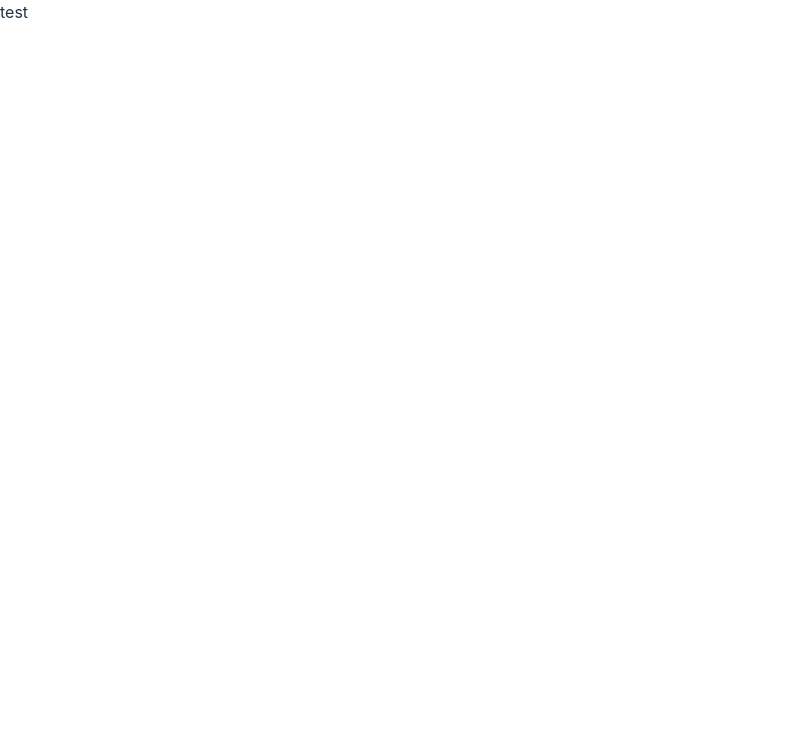
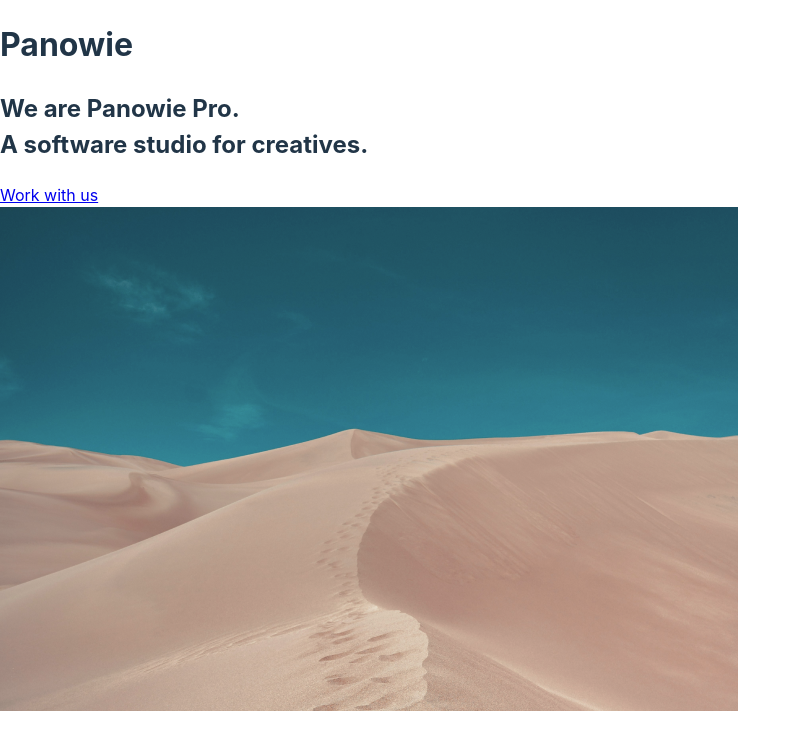
Before and after one commit to jchojna/pp_task, a website built with Vite: page index.html in a window 1280 px wide. Shown: the whole page, without its empty margins (0-801 px from the left). Built offline with nearby package versions, Linux system fonts and the light colour scheme.

Commit message:
feat: set initial html structure

```diff
--- a/index.html
+++ b/index.html
@@ -1,4 +1,4 @@
-<!doctype html>
+<!DOCTYPE html>
 <html lang="en">
   <head>
     <meta charset="UTF-8" />
@@ -7,7 +7,31 @@
     <title>Task</title>
   </head>
   <body>
-    <div id="app"></div>
+    <header class="header">
+      <h1 class="heading">Panowie</h1>
+    </header>
+    <main class="main">
+      <section class="section hero">
+        <header class="hero-header">
+          <h2 class="hero-heading">
+            We are Panowie Pro.<br />A software studio for creatives.
+          </h2>
+          <a
+            class="cta-link"
+            href="https://p-programisci.pl/praca/"
+            rel="noopener noreferrer"
+            target="_blank"
+            >Work with us
+          </a>
+        </header>
+        <div class="hero-image">
+          <img src="img/desert.png" alt="Image of a desert" />
+        </div>
+      </section>
+      <section class="section">
+        <div class="placeholder"></div>
+      </section>
+    </main>
     <script type="module" src="/src/main.ts"></script>
   </body>
 </html>
--- a/src/main.ts
+++ b/src/main.ts
@@ -1,5 +1,3 @@
 import './style.css';
 
-document.querySelector<HTMLDivElement>('#app')!.innerHTML = `
-  <div>test</div>
-`;
+console.log('hello');
```
Also changed, not shown: public/img/desert.png (added).
